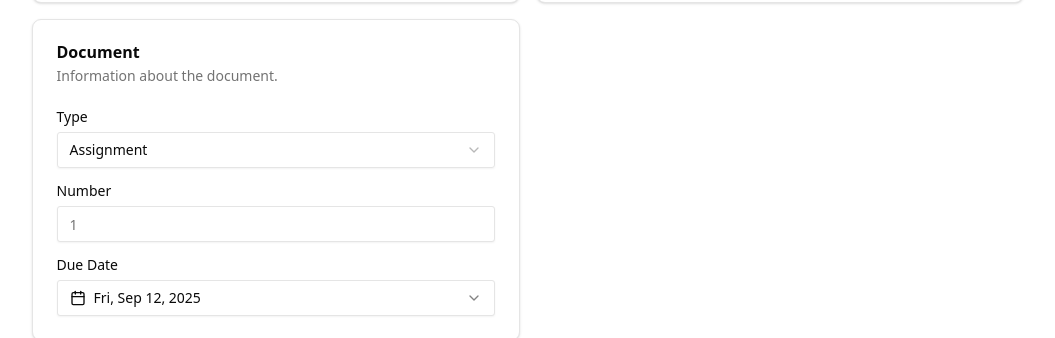
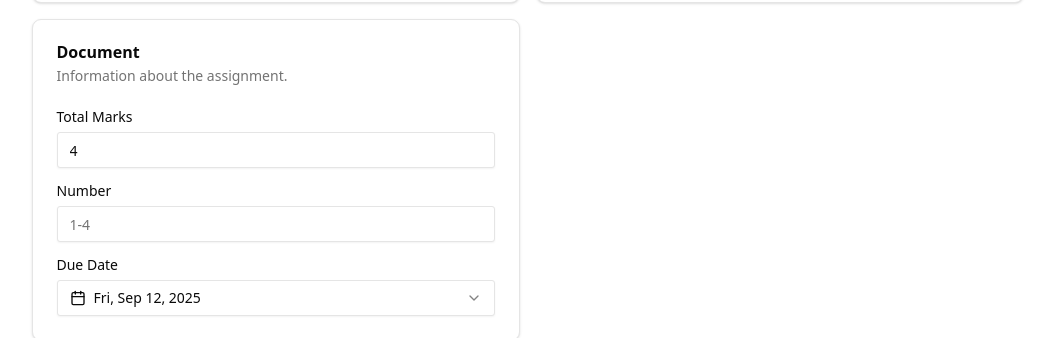
Before and after one commit to hammadmajid/zabdoc, a SvelteKit app in the folder worker/: page /assignment in a window 1280 px wide. Shown: the part 526-864 px from the top of the page, without its empty margins (105-1160 px from the left). Built offline with nearby package versions, Linux system fonts and the light colour scheme.

Commit message:
fix doc type and marks

```diff
--- a/worker/src/routes/assignment/+page.svelte
+++ b/worker/src/routes/assignment/+page.svelte
@@ -3,10 +3,13 @@
     import Button from "$lib/components/ui/button/button.svelte";
     import * as Card from "$lib/components/ui/card/index";
     import Loader2 from "@lucide/svelte/icons/loader-2";
-    import ContentForm from "$lib/components/forms/content.svelte";
     import DocForm from "$lib/components/forms/doc.svelte";
     import { toast } from "svelte-sonner";
     import { smartName } from "$lib/utils";
+    import DueDate from "$lib/components/forms/fields/due-date.svelte";
+    import Input from "$lib/components/ui/input/input.svelte";
+    import Label from "$lib/components/ui/label/label.svelte";
+    import * as Select from "$lib/components/ui/select/index.js";
 
     let isLoading = $state(false);
 
@@ -69,7 +72,49 @@
     <form class="space-y-8" onsubmit={handleSubmit}>
         <div class="grid md:grid-cols-2 gap-4">
             <AutoForm />
-            <DocForm />
+
+            <Card.Root>
+                <Card.Header>
+                    <Card.Title>Document</Card.Title>
+                    <Card.Description
+                        >Information about the assignment.</Card.Description
+                    >
+                </Card.Header>
+                <Card.Content class="space-y-4">
+                    <div class="space-y-2 hidden">
+                        <Label for="document-type">Type</Label>
+                        <Input  name="type" value="Assignment" />
+                    </div>
+
+                    <div class="space-y-2">
+                        <Label for="marks">Total Marks</Label>
+                        <Input
+                            id="marks"
+                            name="marks"
+                            type="number"
+                            step="0.5"
+                            placeholder="4"
+                            value="4"
+                        />
+                    </div>
+
+                    <div class="space-y-2">
+                        <Label for="document-number">Number</Label>
+                        <Input
+                            id="document-number"
+                            name="number"
+                            type="number"
+                            placeholder="1-4"
+                            required
+                        />
+                    </div>
+
+                    <div class="space-y-2">
+                        <Label for="due-date">Due Date</Label>
+                        <DueDate />
+                    </div>
+                </Card.Content>
+            </Card.Root>
         </div>
 
         <Card.Root class="">
--- a/worker/src/routes/lab-task/+page.svelte
+++ b/worker/src/routes/lab-task/+page.svelte
@@ -4,9 +4,11 @@
     import * as Card from "$lib/components/ui/card/index";
     import Loader2 from "@lucide/svelte/icons/loader-2";
     import ContentForm from "$lib/components/forms/content.svelte";
-    import DocForm from "$lib/components/forms/doc.svelte";
     import { toast } from "svelte-sonner";
     import { smartName } from "$lib/utils";
+    import { Label } from "$lib/components/ui/label";
+    import { Input } from "$lib/components/ui/input";
+    import DueDate from "$lib/components/forms/fields/due-date.svelte";
 
     let isLoading = $state(false);
 
@@ -69,7 +71,48 @@
     <form class="space-y-8" onsubmit={handleSubmit}>
         <div class="grid md:grid-cols-2 gap-4">
             <AutoForm />
-            <DocForm />
+            <Card.Root>
+                <Card.Header>
+                    <Card.Title>Document</Card.Title>
+                    <Card.Description
+                        >Information about the lab task.</Card.Description
+                    >
+                </Card.Header>
+                <Card.Content class="space-y-4">
+                    <div class="space-y-2 hidden">
+                        <Label for="document-type">Type</Label>
+                        <Input name="type" value="Lab Task" />
+                    </div>
+
+                    <div class="space-y-2">
+                        <Label for="marks">Total Marks</Label>
+                        <Input
+                            id="marks"
+                            name="marks"
+                            type="number"
+                            step="0.5"
+                            placeholder="7.5"
+                            value="7.5"
+                        />
+                    </div>
+
+                    <div class="space-y-2">
+                        <Label for="document-number">Number</Label>
+                        <Input
+                            id="document-number"
+                            name="number"
+                            type="number"
+                            placeholder="1-15"
+                            required
+                        />
+                    </div>
+
+                    <div class="space-y-2">
+                        <Label for="due-date">Due Date</Label>
+                        <DueDate />
+                    </div>
+                </Card.Content>
+            </Card.Root>
         </div>
 
         <ContentForm />
```
